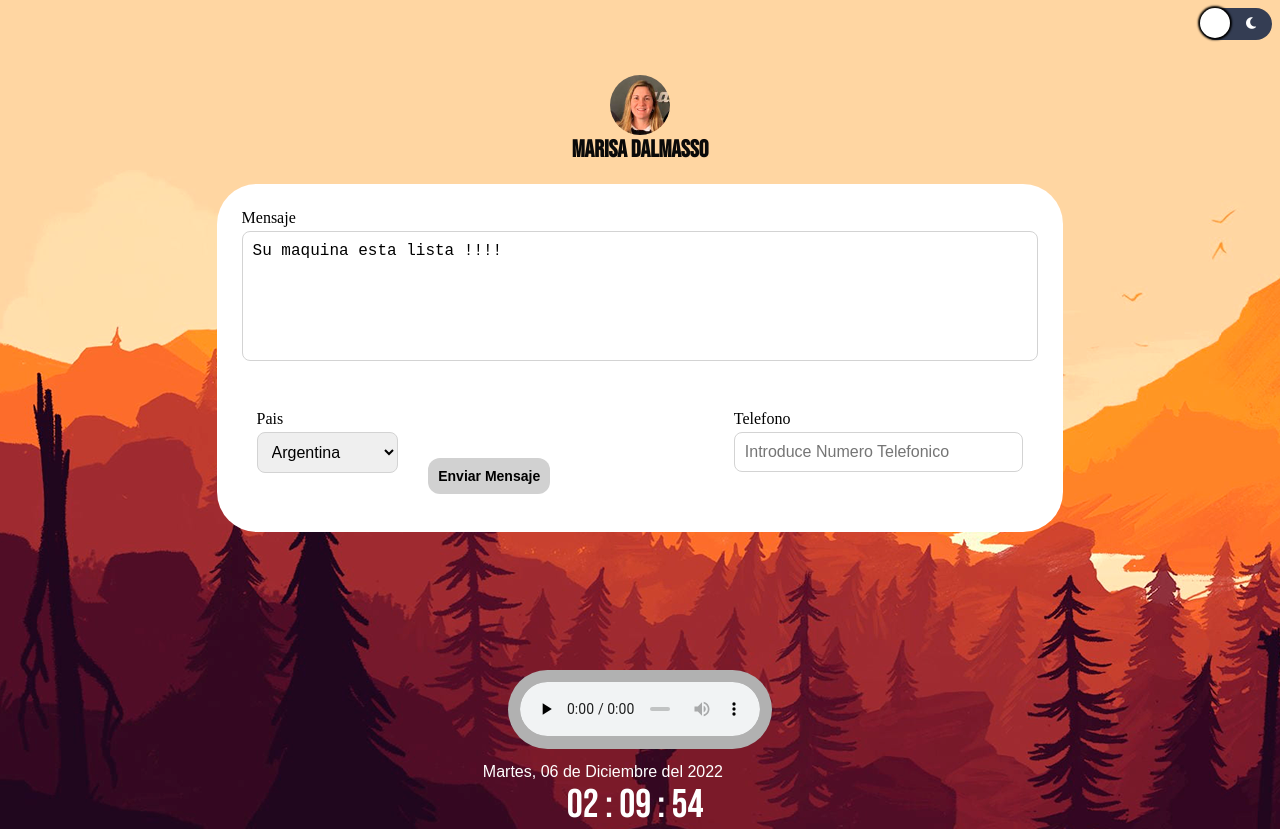
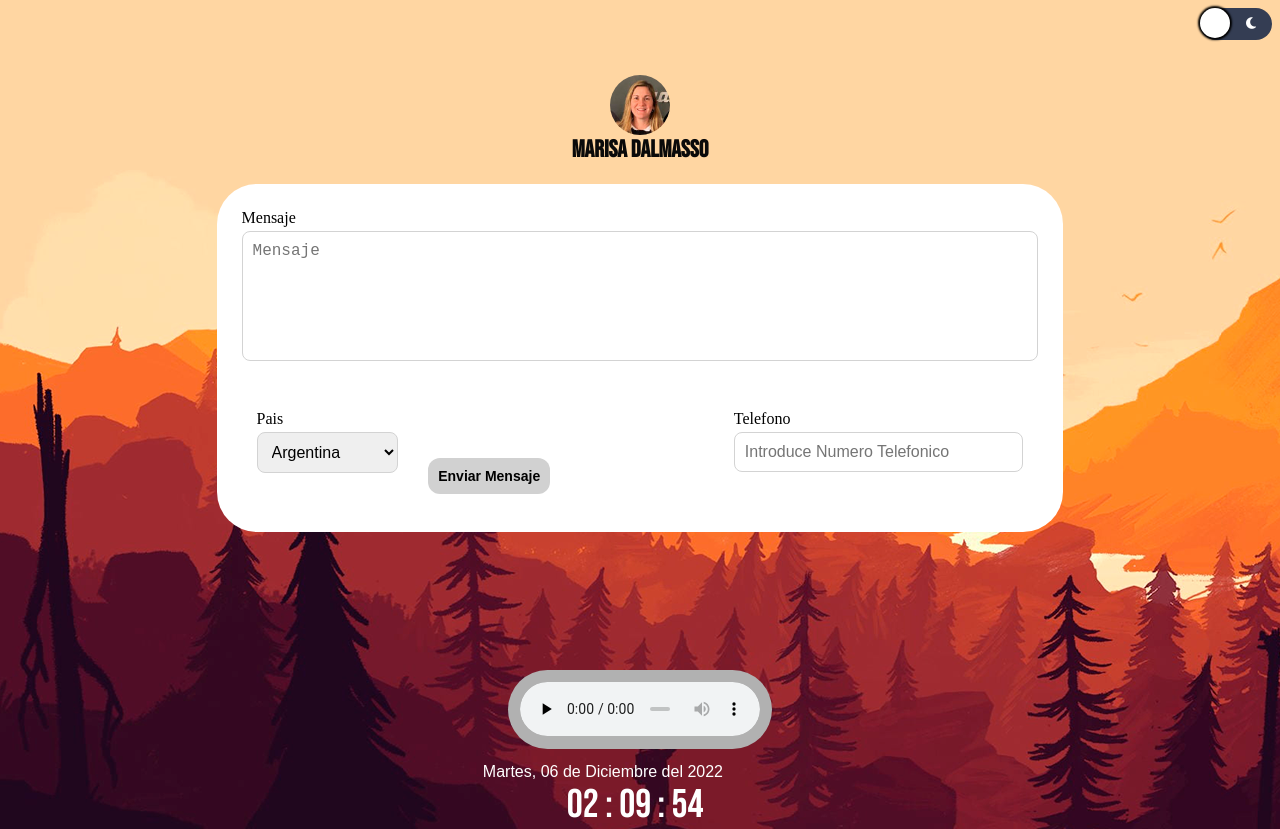
Before and after one commit to neryogaris/tools, a plain HTML site: page index.html in a window 1280 px wide. Drawn offline with Linux system fonts and the light colour scheme.

Commit message:
Update index.html

```diff
--- a/index.html
+++ b/index.html
@@ -31,7 +31,7 @@
         <div id="inputs" class="row col-11 col-sm-6">
           <div class="col-12">
             <label for="mensaje">Mensaje</label>
-            <textarea id="mensaje" rows="6" cols="50" placeholder="Mensaje">Su maquina esta lista !!!!</textarea>
+            <textarea id="mensaje" rows="6" cols="50" placeholder="Mensaje"></textarea>
           </div>
           <div class="col-12">
             <div class="col-3" style="float:left">
```
